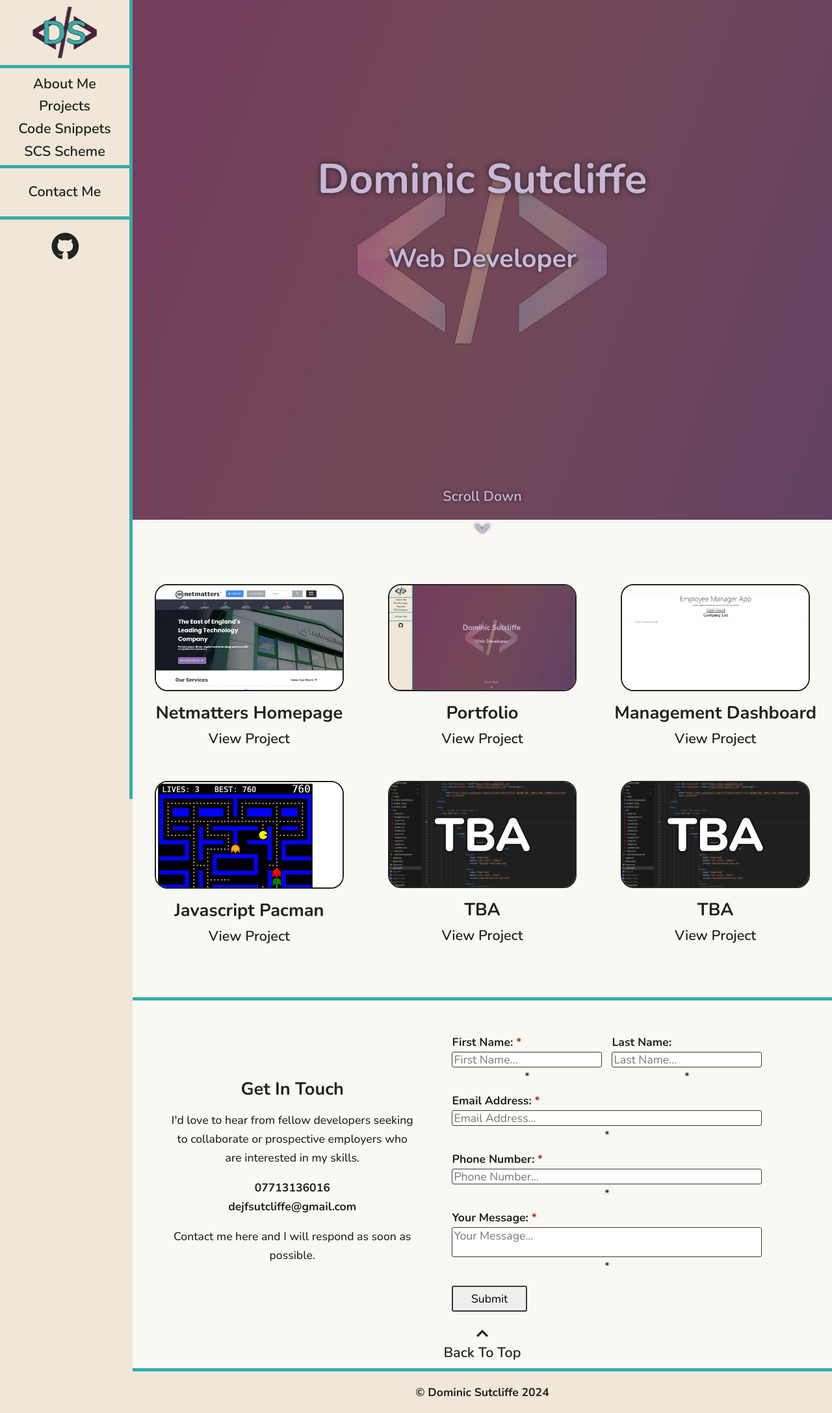
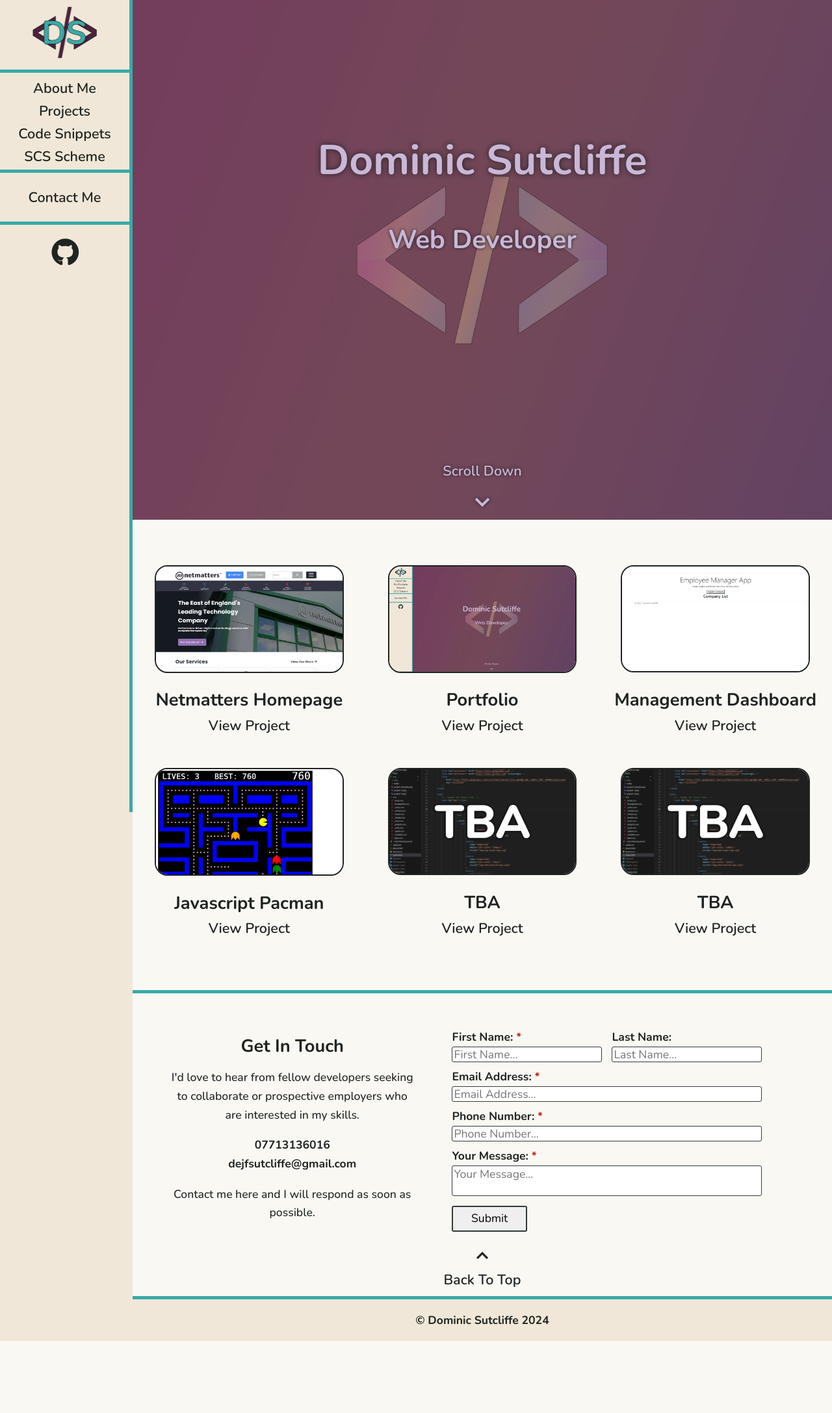
Before and after one commit to DominicS97/Netmatters-Portfolio-PHP, a PHP site: page / in a window 1280 px wide. Shown: the whole page at 65% size. After the commit the page ends 2064 px from the top, so only its background shows below. Run offline with PHP 8.4, Linux system fonts and the light colour scheme; data that the repository does not hold is empty; some libraries are stand-ins or nearby versions.

Commit message:
moved to public repo

```diff
--- a/db_connection.php
+++ b/db_connection.php
@@ -13,4 +13,4 @@ $conn = new mysqli($hostname, $username, $password, $database);
 if ($conn->connect_error) {
     die("Connection failed: " . $conn->connect_error);
 }
-echo "Connected successfully!";
+//echo "Connected successfully!";
--- a/index.php
+++ b/index.php
@@ -250,34 +250,34 @@ if ($_SERVER["REQUEST_METHOD"] == "POST") {
 					<input type="text" name="fname" id="fname" placeholder="First Name..."
 						value="<?php echo $fname; ?>" />
 					<small id="fname-check">Name is missing</small>
-					<span class="error">* <?php echo $fnameErr; ?></span>
+					<small><?php echo $fnameErr; ?></small>
 				</div>
 				<div>
 					<label for="lname">Last Name:</label>
 					<input type="text" name="lname" id="lname" placeholder="Last Name..."
 						value="<?php echo $lname; ?>" />
-					<span class="error">* <?php echo $lnameErr; ?></span>
+					<small><?php echo $lnameErr; ?></small>
 				</div>
 				<div>
 					<label for="email" class="required">Email Address:</label>
 					<input type="text" name="email" id="email" placeholder="Email Address..."
 						value="<?php echo $email; ?>" />
 					<small id="email-check">Email must be valid</small>
-					<span class="error">* <?php echo $emailErr; ?></span>
+					<small><?php echo $emailErr; ?></small>
 				</div>
 				<div>
 					<label for="phone" class="required">Phone Number:</label>
 					<input type="text" name="phone" id="phone" placeholder="Phone Number..."
 						value="<?php echo $phone; ?>" />
 					<small id="phone-check">Phone Number must be valid</small>
-					<span class="error">* <?php echo $phoneErr; ?></span>
+					<small><?php echo $phoneErr; ?></small>
 				</div>
 				<div>
 					<label for="message" class="required">Your Message:</label>
 					<textarea name="message" id="message" placeholder="Your Message..."
 						value="<?php echo $message; ?>"></textarea>
 					<small id="message-check">Message is missing</small>
-					<span class="error">* <?php echo $messageErr; ?></span>
+					<small><?php echo $messageErr; ?></small>
 				</div>
 				<input id="submit" type="submit" value="Submit" onclick="formValidate()" />
 			</form>
```
Also changed, not shown: README.md.
